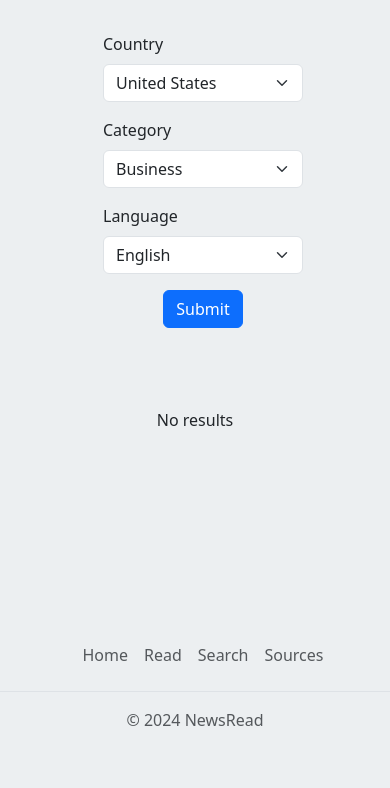
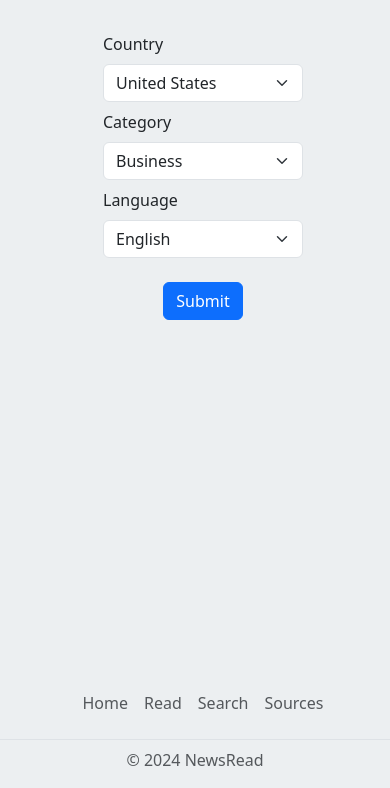
Before and after one commit to tomson611/NewsRead, a Django app: page /sources in a window 390 px wide. Shown: the part 56-844 px from the top of the page. Run offline with Django 4.2, Linux system fonts and the light colour scheme; some libraries are stand-ins or nearby versions.

Commit message:
Mobile style changes

```diff
--- a/reader/static/reader/style.css
+++ b/reader/static/reader/style.css
@@ -13,6 +13,10 @@ header {
     flex-wrap: wrap;
     justify-content: center;
     margin-top:80px;
+}
+
+p {
+    text-align: center;
 }
 
 .card {
@@ -130,6 +134,7 @@ input[type=submit] {
     justify-content: center;
 }
 
+
 @media (max-width: 992px) {
     .article {
       flex-direction: column;
@@ -158,4 +163,20 @@ input[type=submit] {
     form {
         flex-direction: column;
     }
+
+    .d-grid {
+        justify-items: center;
+    }
+
+    .card {
+        margin-bottom: 5px;
+    }
+
+    .search_p {
+        display: none;
+    }
+
+    .mb-3 {
+        margin-bottom: 0.5rem!important;
+    }
 }
--- a/reader/templates/reader/base.html
+++ b/reader/templates/reader/base.html
@@ -45,7 +45,7 @@
             integrity="sha384-YvpcrYf0tY3lHB60NNkmXc5s9fDVZLESaAA55NDzOxhy9GkcIdslK1eN7N6jIeHz"
             crossorigin="anonymous"></script>
 </content>
-<footer class="py-3 my-4 mt-auto ">
+<footer class="mt-auto">
     {% if show_pagination %}
         <div class="pagination">
             <span class="step-links">
@@ -53,9 +53,11 @@
                     <a href="?page=1">&laquo; first</a>
                     <a href="?page={{ page_obj.previous_page_number }}">previous</a>
                 {% endif %}
+                {%  if page_obj %}
                 <span class="current">
                     Page {{ page_obj.number }} of {{ page_obj.paginator.num_pages }}
                 </span>
+                {%  endif %}
                 {% if page_obj.has_next %}
                     <a href="?page={{ page_obj.next_page_number }}">next</a>
                     <a href="?page={{ page_obj.paginator.num_pages }}">last &raquo;</a>
--- a/reader/templates/reader/reading.html
+++ b/reader/templates/reader/reading.html
@@ -11,6 +11,7 @@
         {{ form|crispy }}
         <input type="submit" class="btn btn-primary" value="Submit">
     </form>
+
         {% for item in page_obj %}
             {% if item.title != "[Removed]" %}
                 <div class="article">
@@ -36,7 +37,5 @@
                     </div>
                 </div>
             {% endif %}
-    {% empty %}
-        <p>No results</p>
         {% endfor %}
 {% endblock %}
--- a/reader/templates/reader/sources.html
+++ b/reader/templates/reader/sources.html
@@ -3,11 +3,9 @@
 
 
 {% block body %}
-    <form action="sources?page=1" method="post">
+    <form action="/sources?page=1" method="post" class="form">
         {% csrf_token %}
-        <table>
-            {{ form|crispy }}
-        </table>
+        {{ form|crispy }}
         <input type="submit" class="btn btn-primary" value="Submit">
     </form>
     <div class="card-container">
@@ -21,8 +19,6 @@
                     </div>
                 </div>
             {% endif %}
-        {% empty %}
-            <p>No results</p>
         {% endfor %}
     </div>
 {% endblock %}
```
Lines whose indentation alone changed are shown as unchanged.
